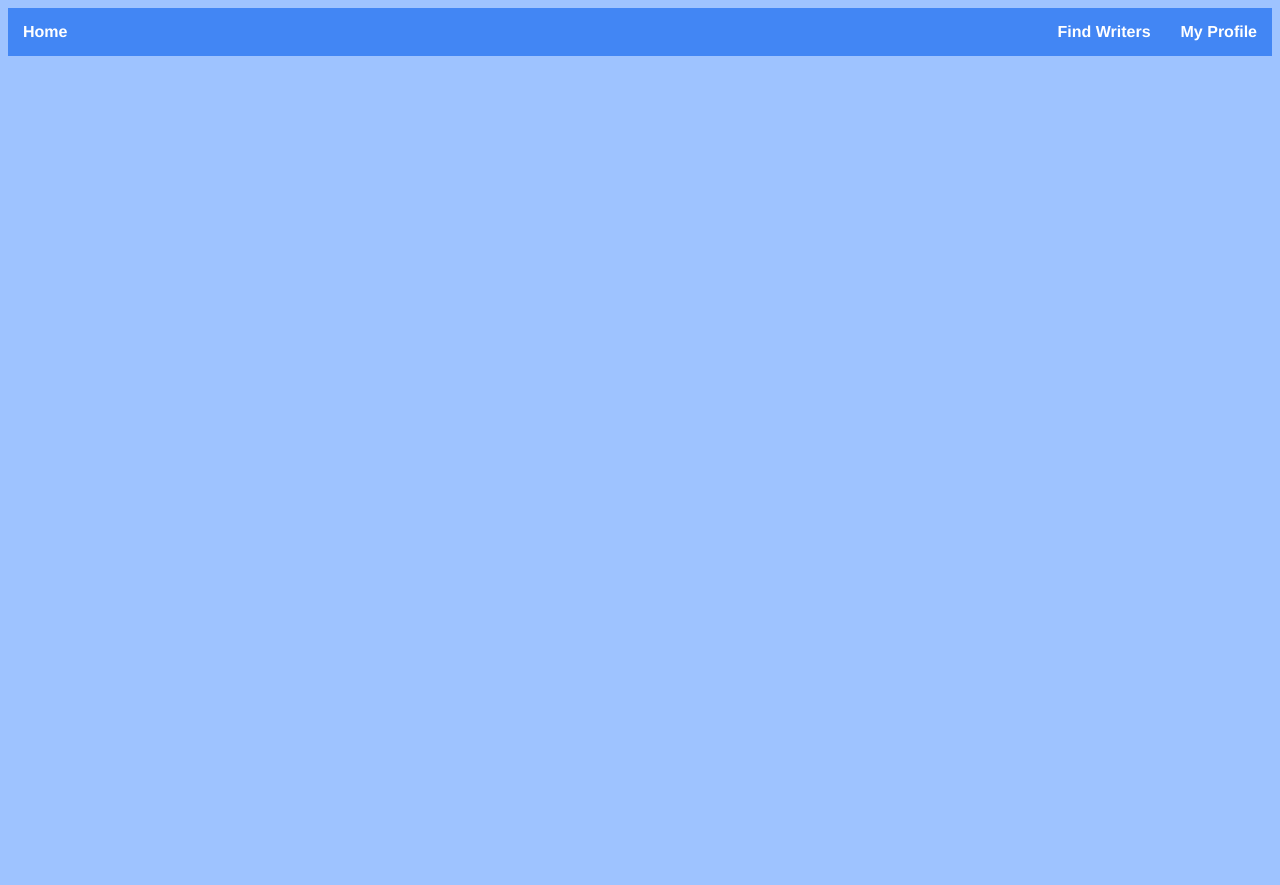
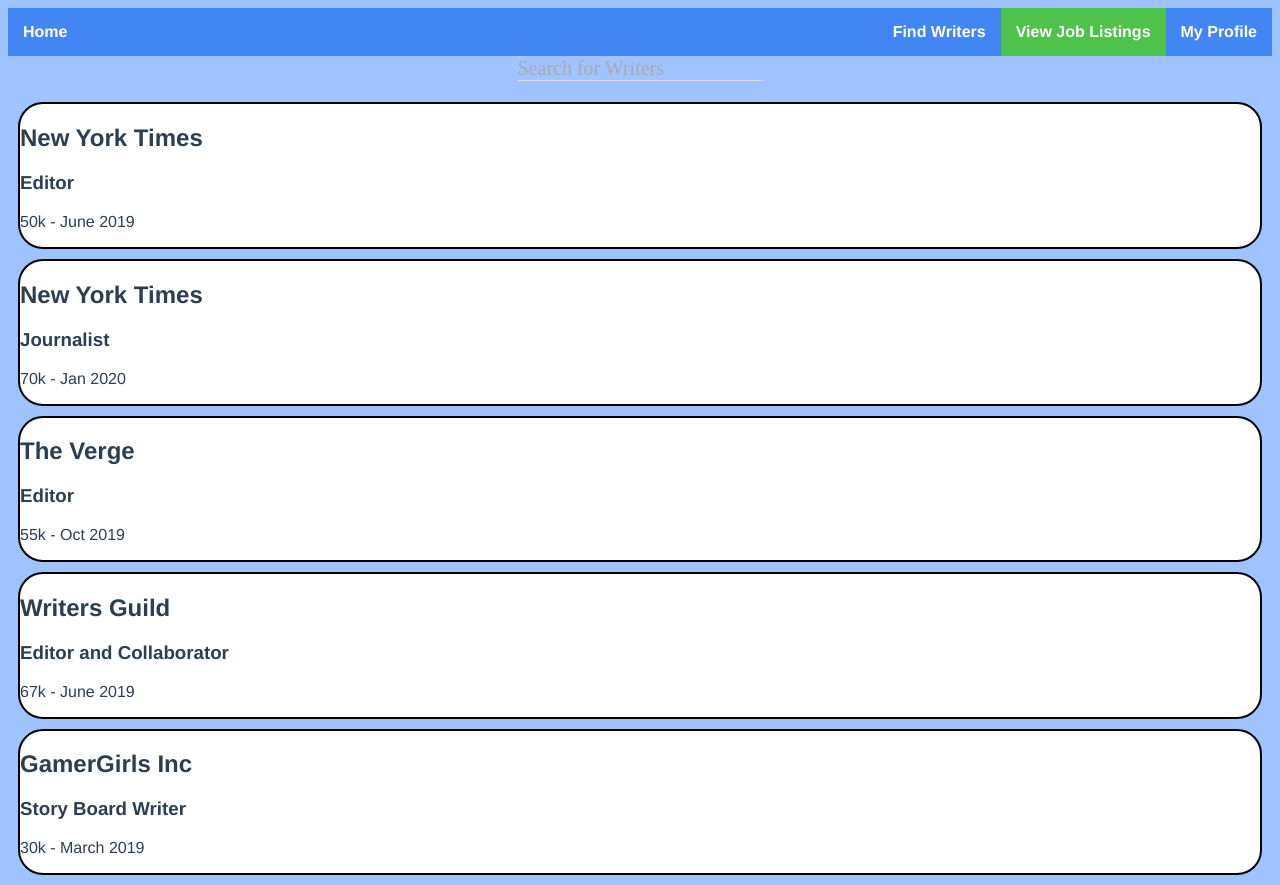
Before and after one commit to tdecelle/writing-grid-website, a Vue app: page /listings in a window 1280 px wide. Before the commit the page ends 800 px from the top, so only its background shows below. Built offline with nearby package versions, Linux system fonts and the light colour scheme.

Commit message:
Added listing page

```diff
--- a/src/App.vue
+++ b/src/App.vue
@@ -3,6 +3,7 @@
     <ul id="nav">
       <li class="nav_left"><router-link to="/">Home</router-link></li>
       <li class="nav_right"><router-link to="/profile">My Profile</router-link></li>
+      <li class="nav_right"><router-link to="/listings">View Job Listings</router-link></li>
       <li class="nav_right"><router-link to="/writers">Find Writers</router-link></li>
     </ul>
     <router-view/>
--- a/src/components/Listing.vue
+++ b/src/components/Listing.vue
@@ -1,6 +1,8 @@
 <template>
-    <div>
-        <h1>{{ listing }}</h1>
+    <div id="listing-item">
+        <h2>{{ listing.company }}</h2>
+        <h3>{{ listing.title }}</h3>
+        <p>{{ listing.pay }} - {{ listing.date }}</p>
     </div>
 </template>
 
@@ -14,5 +16,7 @@
     }
 </script>
 <style scoped>
-
+    #listing-item {
+        text-align: left;
+    }
 </style>
--- a/src/router.ts
+++ b/src/router.ts
@@ -29,5 +29,13 @@
       // which is lazy-loaded when the route is visited.
       component: () => import(/* webpackChunkName: "writers" */ './views/Writers.vue'),
     },
+    {
+      path: '/listings',
+      name: 'Listings',
+      // route level code-splitting
+      // this generates a separate chunk (about.[hash].js) for this route
+      // which is lazy-loaded when the route is visited.
+      component: () => import(/* webpackChunkName: "writers" */ './views/Listings.vue'),
+    },
   ],
 });
--- /dev/null
+++ b/src/views/Listings.vue
@@ -0,0 +1,33 @@
+<template>
+  <div class="writers">
+    <Searchbar class="searchbar"/>
+    <List name="" type="listing" :json="$options.json.listings"/>
+  </div>
+</template>
+
+<script>
+import {Component, Prop, Vue } from 'vue-property-decorator';
+import Searchbar from '@/components/Searchbar.vue';
+import ListItem from '@/components/ListItem.vue';
+import List from '@/components/List.vue';
+import ListingsJSON from '@/data/listings.json';
+
+@Component({
+  components: {
+    Searchbar,
+    ListItem,
+    List,
+  },
+  json: ListingsJSON,
+})
+
+export default class Listings extends Vue {}
+</script>
+
+<style scoped>
+
+.searchbar {
+  margin: 0px 0px 0px 0px;
+}
+
+</style>
```
